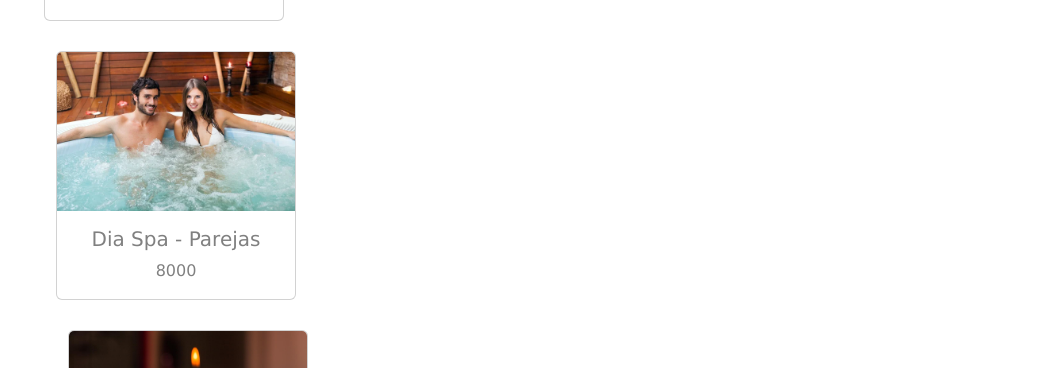
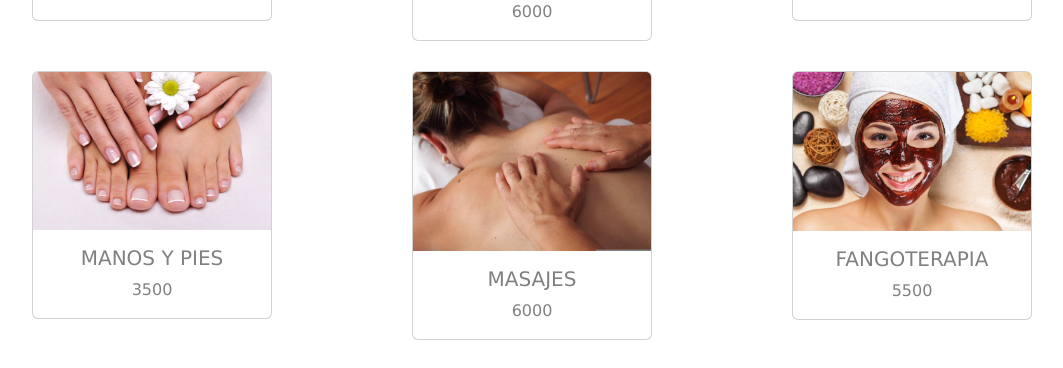
Before and after one commit to Denise-juli/Oasis, a PHP site: page /servicio in a window 1280 px wide. Shown: the part 2016-2384 px from the top of the page, without its empty margins (65-1128 px from the left). Run offline with PHP 8.4, Linux system fonts and the light colour scheme; data comes from the database, SQL or seed files in the repository.

Commit message:
arreglos en vista de servicios

```diff
--- a/views/servicios.php
+++ b/views/servicios.php
@@ -6,7 +6,8 @@
     <meta name="viewport" content="width=device-width, initial-scale=1">
     <title>servicios</title>
     <link rel="shortcut icon" href="public/img/flor.png" type="image/png">
-    <link href="https://cdn.jsdelivr.net/npm/bootstrap@5.2.2/dist/css/bootstrap.min.css" rel="stylesheet" integrity="sha384-Zenh87qX5JnK2Jl0vWa8Ck2rdkQ2Bzep5IDxbcnCeuOxjzrPF/et3URy9Bv1WTRi" crossorigin="anonymous">
+    <link href="https://cdn.jsdelivr.net/npm/bootstrap@5.2.2/dist/css/bootstrap.min.css" rel="stylesheet"
+        integrity="sha384-Zenh87qX5JnK2Jl0vWa8Ck2rdkQ2Bzep5IDxbcnCeuOxjzrPF/et3URy9Bv1WTRi" crossorigin="anonymous">
     <link rel="stylesheet" href="public/css/estilos.css">
 
 </head>
@@ -64,7 +65,8 @@
             </div>
         </div>
 
-
+        <div class='container text-center'>
+            <div class='row'>
 
         <?php
         $listaServicios = $servicio->listar();
@@ -76,10 +78,9 @@ $listaServicios = $servicio->listar();
             $foto = $servicio['foto'];
 
             echo "
-        <div class='container text-center'>
-            <div class='row row-cols-1 row-cols-md-3 g-4'>
 
-                <div class='col'>
+
+                <div class='col-6 col-sm-4'>
                     <a href='detalle?id=$servicio_id'>
                     <div class='card' style='width: 15rem;'>
                         <img src='$foto' class='card-img-top' alt='...'>
@@ -90,12 +91,16 @@ $listaServicios = $servicio->listar();
                     </div>
                     </a>
                 </div>
-                </div>
+
+
+
 
 ";
         }
 
         ?>
+                    </div>
+        </div>
 
 
 
@@ -128,7 +133,9 @@ $listaServicios = $servicio->listar();
     </div>
 
 
-    <script src="https://cdn.jsdelivr.net/npm/bootstrap@5.2.2/dist/js/bootstrap.bundle.min.js" integrity="sha384-OERcA2EqjJCMA+/3y+gxIOqMEjwtxJY7qPCqsdltbNJuaOe923+mo//f6V8Qbsw3" crossorigin="anonymous"></script>
+    <script src="https://cdn.jsdelivr.net/npm/bootstrap@5.2.2/dist/js/bootstrap.bundle.min.js"
+        integrity="sha384-OERcA2EqjJCMA+/3y+gxIOqMEjwtxJY7qPCqsdltbNJuaOe923+mo//f6V8Qbsw3"
+        crossorigin="anonymous"></script>
 </body>
 
 <div class="container-fluid fondofooter text-center">
```
Lines whose indentation alone changed are shown as unchanged.
